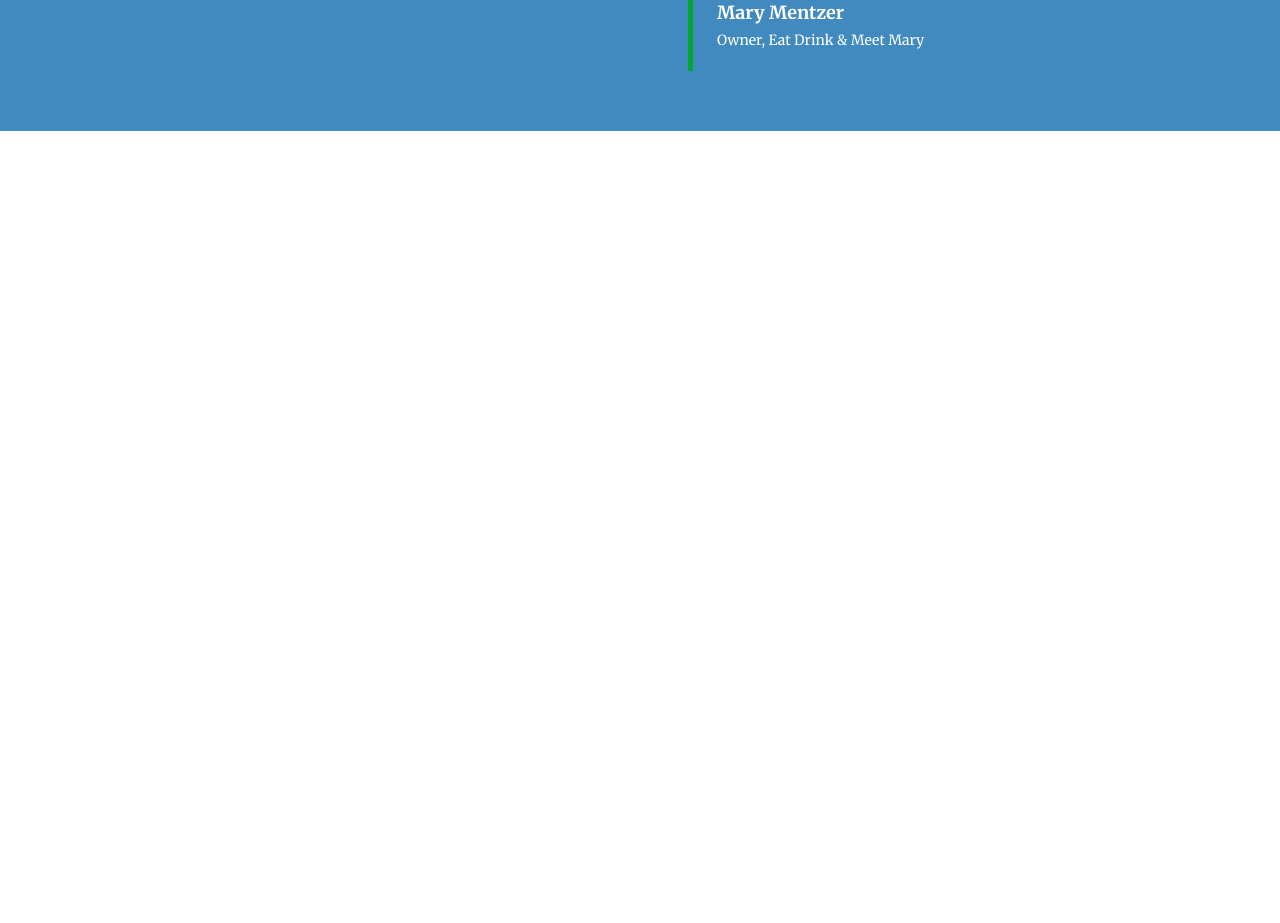
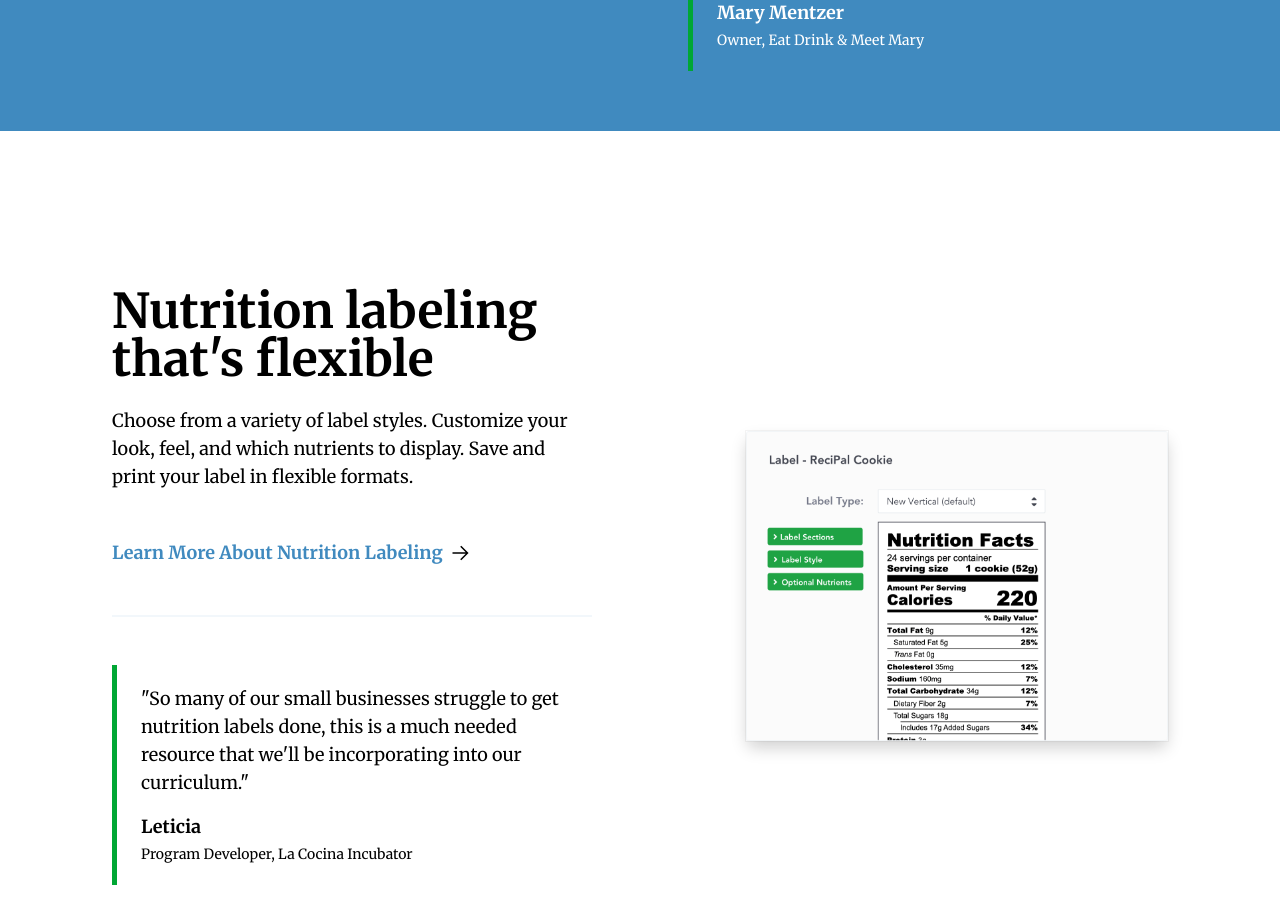
Before and after one commit to Dilmurod777/food-labeling, a Next.js app: page / in a window 1280 px wide. Shown: the part 1700-2623 px from the top of the page. Before the commit the page ends 1831 px from the top, so only its background shows below. Built offline with nearby package versions, Linux system fonts and the light colour scheme.

Commit message:
fit: add nutrition labeling is fun section

```diff
--- a/app/page.tsx
+++ b/app/page.tsx
@@ -4,6 +4,7 @@ import TrustedBusinesses from "@/app/ui/main/trusted_businesses";
 import Features from "@/app/ui/main/features";
 import Divider from "@/app/ui/divider";
 import NutritionAnalysisMadeEasy from "@/app/ui/main/nutrition_analysis_made_easy";
+import NutritionLabelingThatIsFun from "@/app/ui/main/nutrition_labeling_that_is_fun";
 
 export default function Home() {
     return (
@@ -14,6 +15,7 @@ export default function Home() {
             <Divider margin={1.5} marginUnits={"rem"} height={2} heightUnits={"px"} color={"#f2f7fb"}/>
             <Features/>
             <NutritionAnalysisMadeEasy/>
+            <NutritionLabelingThatIsFun/>
         </main>
     )
 }
--- a/app/ui/main/nutrition_analysis_made_easy.tsx
+++ b/app/ui/main/nutrition_analysis_made_easy.tsx
@@ -5,7 +5,7 @@ import IngredientListImage from "@/public/images/ingredient-list.png";
 import Divider from "@/app/ui/divider";
 
 export default function NutritionAnalysisMadeEasy() {
-    return <div className={"bg-main-blue text-white mt-6 p-12 flex"}>
+    return <div className={"bg-main-blue text-white mt-6 p-12 flex items-center justify-between"}>
         <div className={"px-12 py-6 w-1/2 h-full"}>
             <Image
                 src={IngredientListImage}
--- /dev/null
+++ b/app/ui/main/nutrition_labeling_that_is_fun.tsx
@@ -0,0 +1,54 @@
+import Image from "next/image";
+import IngredientLabeling from "@/public/images/ingredient-labeling.png";
+import Link from "next/link";
+import {GrLinkNext} from "react-icons/gr";
+import Divider from "@/app/ui/divider";
+
+export default function NutritionLabelingThatIsFun() {
+    return <div className={"bg-white text-black py-36 px-16 flex items-center justify-between"}>
+        <div className={"flex flex-col items-start justify-center px-12 py-3 w-1/2"}>
+            <h2 className={"text-5xl mb-6 font-bold"}>
+                Nutrition labeling that&apos;s flexible
+            </h2>
+            <p className={"text-lg font-normal"}>
+                Choose from a variety of label styles. Customize your look, feel, and which nutrients to display. Save
+                and print your label in flexible formats.
+            </p>
+            <Link
+                href={"/"}
+                className={"group flex items-center text-lg font-normal mt-12 text-main-blue hover:text-hover-main-blue"}
+            >
+                <span
+                    className={"mr-2 group-hover:mr-4 transition-all font-bold text-lg"}
+                >
+                    Learn More About Nutrition Labeling
+                </span>
+                <GrLinkNext/>
+            </Link>
+
+            <Divider height={2} heightUnits={"px"} margin={3} marginUnits={"rem"} color={"#f2f7fb"}/>
+
+            <blockquote className={"border-l-main-green border-l-[5px] py-5 px-6"}>
+                <p className={"mb-4 text-lg font-normal"}>
+                    &quot;So many of our small businesses struggle to get nutrition labels done, this is a much needed
+                    resource that we&apos;ll be incorporating into our curriculum.&quot;
+                </p>
+                <p className={"font-bold text-lg"}>Leticia</p>
+                <span className={"bold-thin text-sm"}>Program Developer, La Cocina Incubator</span>
+            </blockquote>
+        </div>
+
+        <div className={"px-12 py-6 w-[45%] h-full"}>
+            <Image
+                src={IngredientLabeling}
+                alt={"Ingredient Labeling"}
+                style={{
+                    height: '100%',
+                    width: "100%",
+                    objectFit: "contain",
+                    boxShadow: "0 0.5em 1em -0.125em #0a0a0a33, 0 0 0 1px #0a0a0a0a"
+                }}
+            />
+        </div>
+    </div>
+}
```
Also changed, not shown: public/images/ingredient-labeling.png (added).
